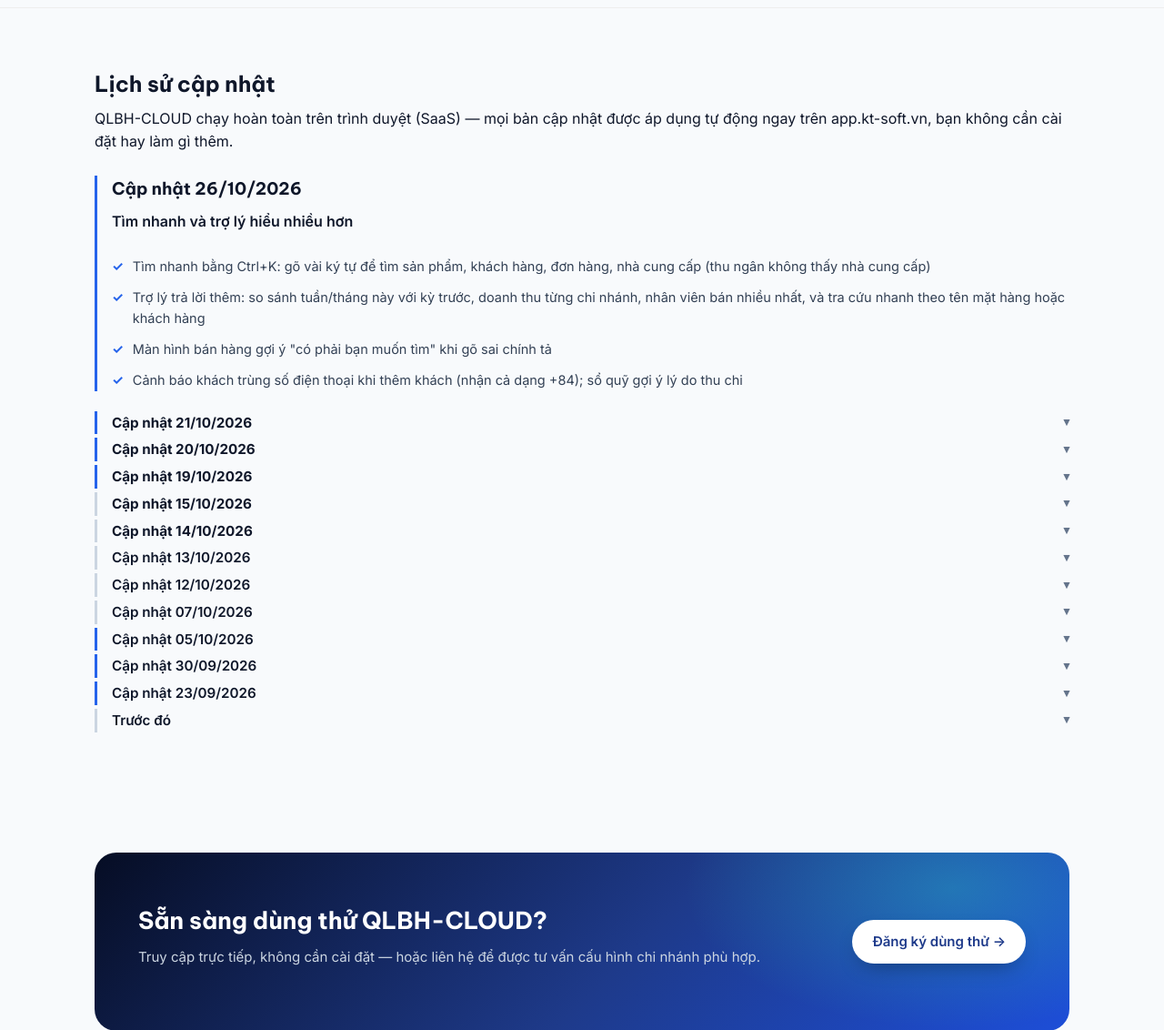
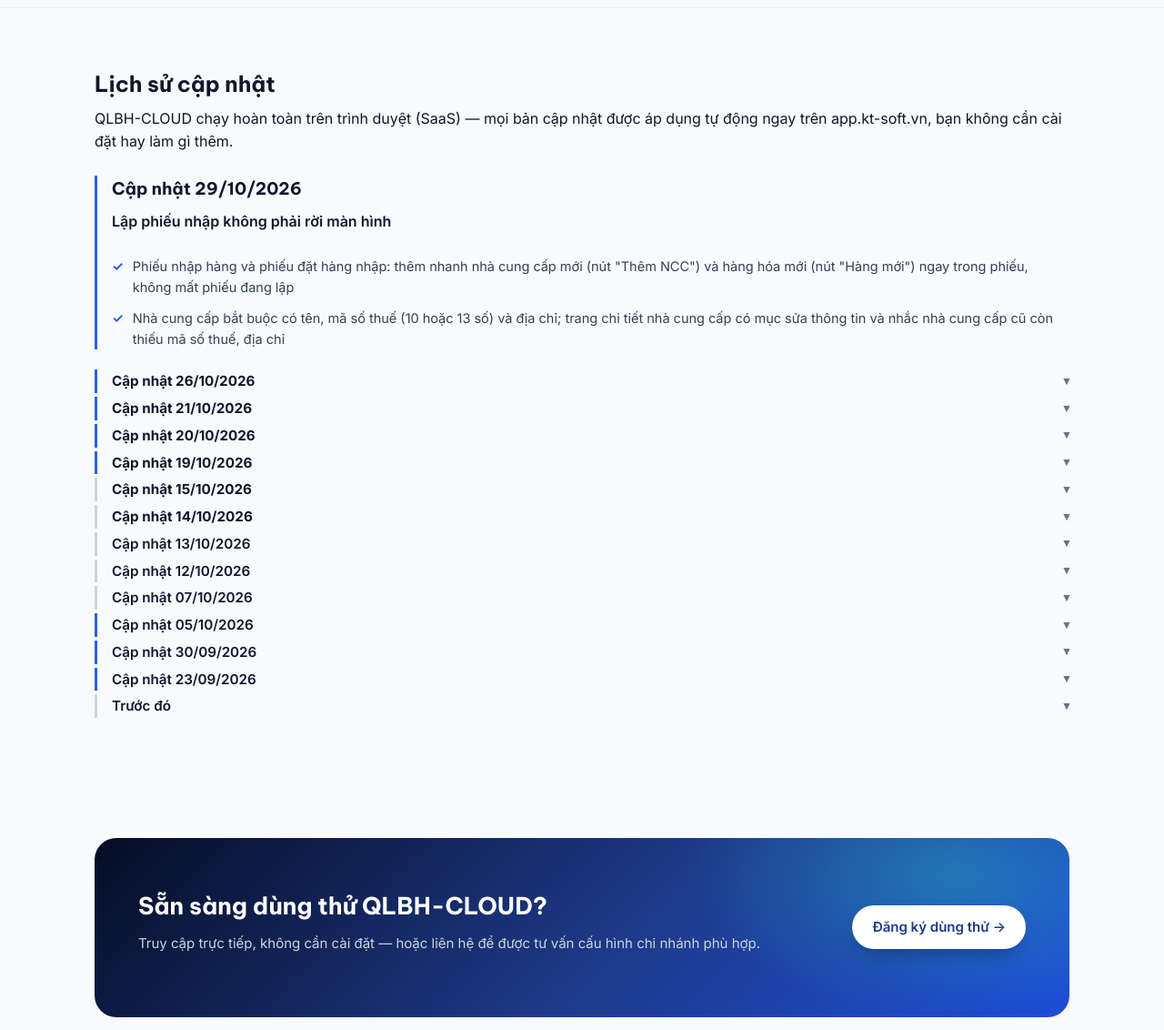
Before and after one commit to hoangnamcnc-ioc/kt-soft-web, a PHP site: page /san-pham-qlbh2.php in a window 1280 px wide. Shown: the part 3067-4199 px from the top of the page at 91% size. Run offline with PHP 8.4, Linux system fonts and the light colour scheme.

Commit message:
QLBH-CLOUD: nhat ky cap nhat 29/10 (tao nhanh NCC/hang, NCC bat buoc MST/dia chi)

```diff
--- a/san-pham-qlbh2.php
+++ b/san-pham-qlbh2.php
@@ -106,8 +106,17 @@ require_once __DIR__ . '/inc_header.php';
 
     <div class="changelog-item" style="border-left:3px solid var(--qlbh2); padding-left:16px; margin-bottom:22px;">
       <div style="display:flex; align-items:baseline; gap:10px; flex-wrap:wrap;">
-        <h3 style="margin:0;">Cập nhật 26/10/2026</h3>
+        <h3 style="margin:0;">Cập nhật 29/10/2026</h3>
       </div>
+      <p style="font-weight:600; margin:8px 0 4px;">Lập phiếu nhập không phải rời màn hình</p>
+      <ul class="feature-list" style="--card-accent: var(--qlbh2);">
+        <li>Phiếu nhập hàng và phiếu đặt hàng nhập: thêm nhanh nhà cung cấp mới (nút "Thêm NCC") và hàng hóa mới (nút "Hàng mới") ngay trong phiếu, không mất phiếu đang lập</li>
+        <li>Nhà cung cấp bắt buộc có tên, mã số thuế (10 hoặc 13 số) và địa chỉ; trang chi tiết nhà cung cấp có mục sửa thông tin và nhắc nhà cung cấp cũ còn thiếu mã số thuế, địa chỉ</li>
+      </ul>
+    </div>
+
+    <details class="changelog-item" style="border-left:3px solid var(--qlbh2); padding-left:16px; margin-bottom:22px;">
+      <summary><strong>Cập nhật 26/10/2026</strong></summary>
       <p style="font-weight:600; margin:8px 0 4px;">Tìm nhanh và trợ lý hiểu nhiều hơn</p>
       <ul class="feature-list" style="--card-accent: var(--qlbh2);">
         <li>Tìm nhanh bằng Ctrl+K: gõ vài ký tự để tìm sản phẩm, khách hàng, đơn hàng, nhà cung cấp (thu ngân không thấy nhà cung cấp)</li>
@@ -115,7 +124,7 @@ require_once __DIR__ . '/inc_header.php';
         <li>Màn hình bán hàng gợi ý "có phải bạn muốn tìm" khi gõ sai chính tả</li>
         <li>Cảnh báo khách trùng số điện thoại khi thêm khách (nhận cả dạng +84); sổ quỹ gợi ý lý do thu chi</li>
       </ul>
-    </div>
+    </details>
 
     <details class="changelog-item" style="border-left:3px solid var(--qlbh2); padding-left:16px; margin-bottom:22px;">
       <summary><strong>Cập nhật 21/10/2026</strong></summary>
```
